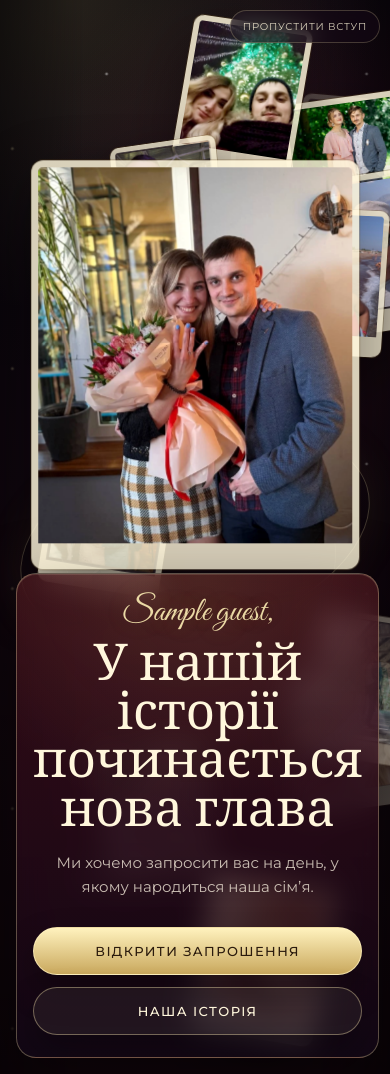
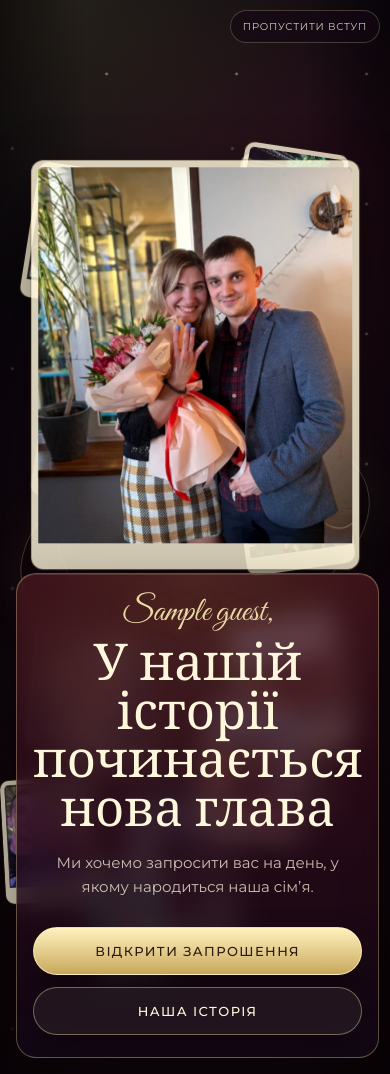
Before and after one commit to TerorRa/Wedding-Invite-Portal, a PHP site: page /start.php?code=000 in a window 390 px wide. Run offline with PHP 8.4, Linux system fonts and the light colour scheme; the visitor is signed in with stand-in values (Sample User, id 1); tables that the repository leaves empty hold one stand-in row (values such as "Sample post"); a stand-in replaces the project's code that opens the database connection.

Commit message:
Keep intro cards inside mobile viewport

```diff
--- a/assets/css/start-dynamic.css
+++ b/assets/css/start-dynamic.css
@@ -19,10 +19,19 @@
 }
 
 @media (max-width: 768px) {
+    .memory-stage {
+        inset: 0 !important;
+        width: 100vw !important;
+        max-width: 100vw !important;
+        overflow: hidden !important;
+    }
+
     .memory-card {
-        width: clamp(104px, 34vw, 160px);
+        width: clamp(96px, 30vw, 142px) !important;
+        left: calc(var(--mobile-left, var(--left, 10)) * 1%) !important;
+        top: calc(var(--mobile-top, var(--top, 10)) * 1%) !important;
         border-width: 6px;
-        border-bottom-width: 22px;
+        border-bottom-width: 20px;
         border-radius: 10px;
     }
 
@@ -33,7 +42,9 @@
 
 @media (max-width: 420px) {
     .memory-card {
-        width: clamp(92px, 32vw, 134px);
+        width: clamp(82px, 28vw, 118px) !important;
+        border-width: 5px;
+        border-bottom-width: 18px;
     }
 
     .intro-final {
```
